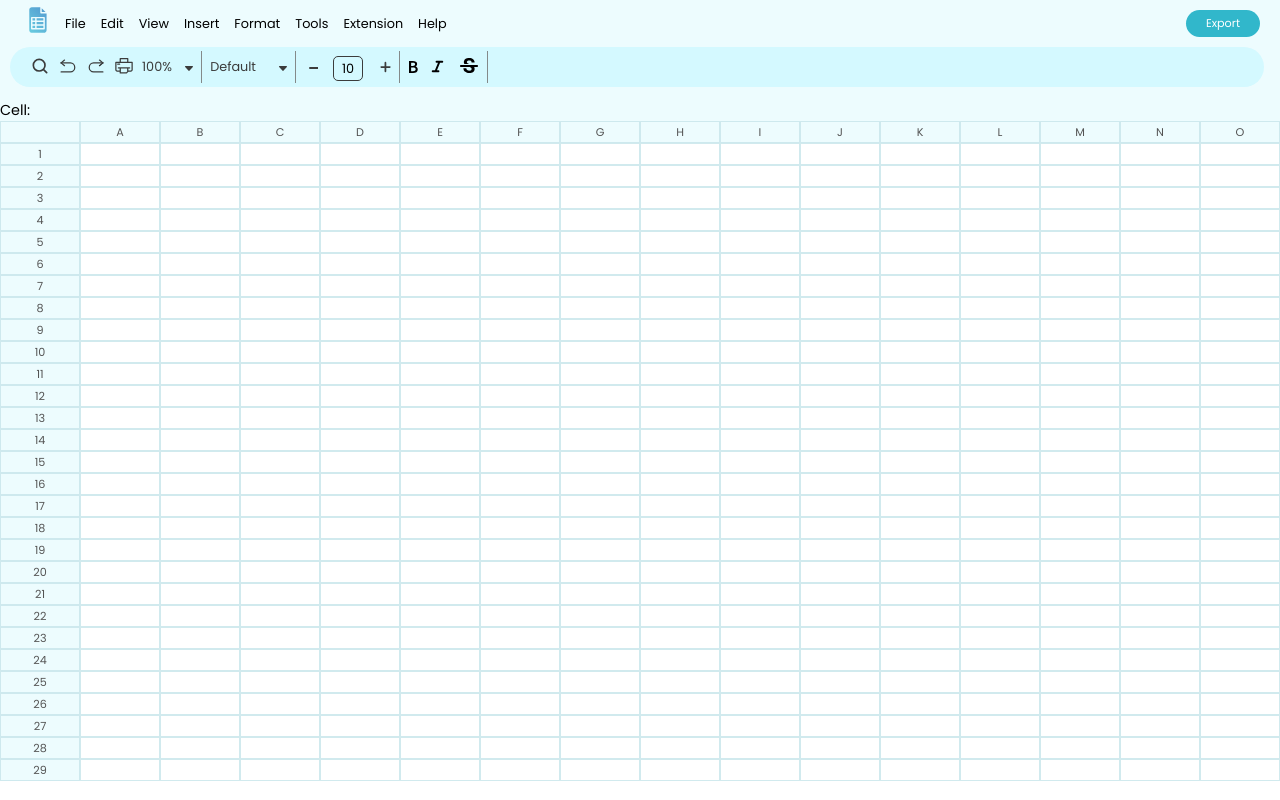
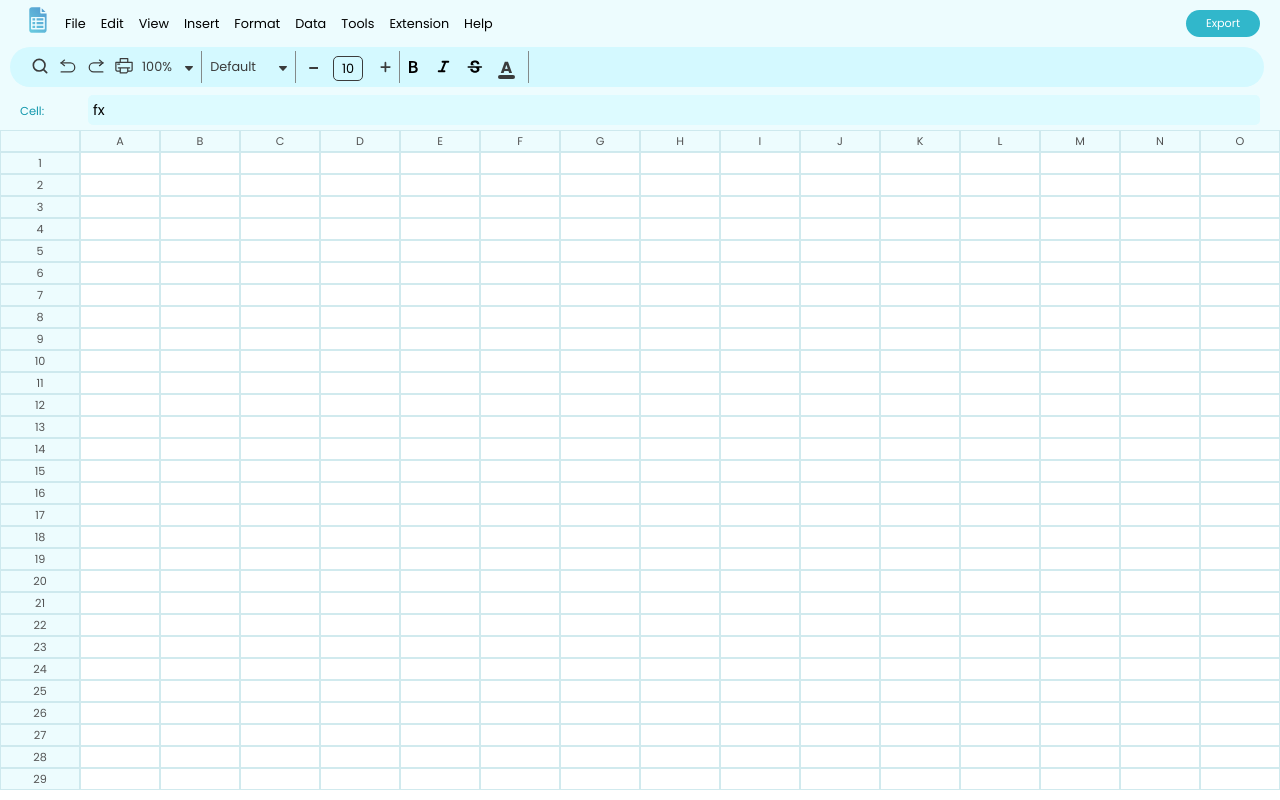
Before and after one commit to DEENOluwatobi/SpreadSheet, a plain HTML site: page index.html in a window 1280 px wide. Drawn offline with Linux system fonts and the light colour scheme.

Commit message:
added more designs

```diff
--- a/index.html
+++ b/index.html
@@ -25,6 +25,7 @@
                     <li class="menus ">View</li>
                     <li class="menus ">Insert</li>
                     <li class="menus ">Format</li>
+                    <li class="menus ">Data</li>
                     <li class="menus ">Tools</li>
                     <li class="menus ">Extension</li>
                     <li class="menus ">Help</li>
@@ -34,16 +35,16 @@
 
             <div class="engagement">
                 <div class="first-eng">
-                    <div>
+                    <div class="serach-icon">
                         <svg xmlns="http://www.w3.org/2000/svg" viewBox="0 0 24 24" fill="#3b3c3c" width="20" height="20" id="search"><g data-name="Layer 2"><path d="m20.71 19.29-3.4-3.39A7.92 7.92 0 0 0 19 11a8 8 0 1 0-8 8 7.92 7.92 0 0 0 4.9-1.69l3.39 3.4a1 1 0 0 0 1.42 0 1 1 0 0 0 0-1.42zM5 11a6 6 0 1 1 6 6 6 6 0 0 1-6-6z" data-name="search"></path></g></svg>
                     </div>
-                    <div>
+                    <div class="backward">
                         <svg xmlns="http://www.w3.org/2000/svg" viewBox="0 0 64 64" fill="#3b3c3c" width="20" height="20" id="back"><path fill="#3b3c3c" d="M20.86 33a2 2 0 0 1-1.26-.45L8.74 23.58a2 2 0 1 1 2.54-3.09l10.86 8.93a2 2 0 0 1 .27 2.81 2 2 0 0 1-1.55.77Z"></path><path fill="#3b3c3c" d="M10 24a2 2 0 0 1-1.27-3.55l10.87-8.88a2 2 0 0 1 2.54 3.09l-10.86 8.92A2 2 0 0 1 10 24Z"></path><path  fill="#3b3c3c" d="M39.57 52.89H10a2 2 0 1 1 0-4h29.57a12.43 12.43 0 0 0 0-24.85H10a2 2 0 1 1 0-4h29.57a16.43 16.43 0 0 1 0 32.85Z"></path></svg>
                     </div>
-                    <div style="transform: scaleX(-1)">
+                    <div style="transform: scaleX(-1)" class="forward">
                         <svg xmlns="http://www.w3.org/2000/svg" viewBox="0 0 64 64" fill="#3b3c3c" width="20" height="20" id="back"><path fill="#222" d="M20.86 33a2 2 0 0 1-1.26-.45L8.74 23.58a2 2 0 1 1 2.54-3.09l10.86 8.93a2 2 0 0 1 .27 2.81 2 2 0 0 1-1.55.77Z"></path><path fill="#3b3c3c" d="M10 24a2 2 0 0 1-1.27-3.55l10.87-8.88a2 2 0 0 1 2.54 3.09l-10.86 8.92A2 2 0 0 1 10 24Z"></path><path fill="#3b3c3c" d="M39.57 52.89H10a2 2 0 1 1 0-4h29.57a12.43 12.43 0 0 0 0-24.85H10a2 2 0 1 1 0-4h29.57a16.43 16.43 0 0 1 0 32.85Z"></path></svg>
                     </div>
-                    <div>
+                    <div class="print">
                         <svg xmlns="http://www.w3.org/2000/svg" enable-background="new 0 0 32 32" fill="#3b3c3c" width="20" height="20" viewBox="0 0 32 32" id="print"><path d="M29,9h-6V4c0-0.6-0.4-1-1-1H10C9.4,3,9,3.4,9,4v5H3c-0.6,0-1,0.4-1,1v12c0,1.7,1.3,3,3,3h4v2c0,0.6,0.4,1,1,1h10
                         c0.3,0,0.5-0.1,0.7-0.3l2-2c0.2-0.2,0.3-0.4,0.3-0.7h4c1.7,0,3-1.3,3-3V10C30,9.4,29.6,9,29,9z M11,5h10v4H11V5z M21,24.6L19.6,26
                         H11v-6h10V24.6z M28,22c0,0.6-0.4,1-1,1h-4v-3h2c0.6,0,1-0.4,1-1s-0.4-1-1-1H7c-0.6,0-1,0.4-1,1s0.4,1,1,1h2v3H5c-0.6,0-1-0.4-1-1
@@ -74,13 +75,17 @@
 
                 <div class="forth-eng">
                     <div class="bold">
-                        <svg xmlns="http://www.w3.org/2000/svg" width="10" height="16" id="bold"><path fill-rule="evenodd" d="M1 2h3.83c2.48 0 4.3.75 4.3 2.95 0 1.14-.63 2.23-1.67 2.61v.06c1.33.3 2.3 1.23 2.3 2.86 0 2.39-1.97 3.52-4.61 3.52H1V2zm3.66 4.95c1.67 0 2.38-.66 2.38-1.69 0-1.17-.78-1.61-2.34-1.61H3.13v3.3h1.53zm.27 5.39c1.77 0 2.75-.64 2.75-1.98 0-1.27-.95-1.81-2.75-1.81h-1.8v3.8h1.8v-.01z"></path></svg>
+                        <svg xmlns="http://www.w3.org/2000/svg" width="14" height="16" id="bold"><path fill-rule="evenodd" d="M1 2h3.83c2.48 0 4.3.75 4.3 2.95 0 1.14-.63 2.23-1.67 2.61v.06c1.33.3 2.3 1.23 2.3 2.86 0 2.39-1.97 3.52-4.61 3.52H1V2zm3.66 4.95c1.67 0 2.38-.66 2.38-1.69 0-1.17-.78-1.61-2.34-1.61H3.13v3.3h1.53zm.27 5.39c1.77 0 2.75-.64 2.75-1.98 0-1.27-.95-1.81-2.75-1.81h-1.8v3.8h1.8v-.01z"></path></svg>
                     </div>
                     <div class="italics">
                         <svg xmlns="http://www.w3.org/2000/svg" data-name="Layer 1" width="23" height="23" viewBox="0 0 24 24" id="italic"><path d="M17,6H11a1,1,0,0,0,0,2h1.52l-3.2,8H7a1,1,0,0,0,0,2h6a1,1,0,0,0,0-2H11.48l3.2-8H17a1,1,0,0,0,0-2Z"></path></svg>
                     </div>
                     <div class="strikethrough">
-                        <svg xmlns="http://www.w3.org/2000/svg" width="22" height="22" viewBox="0 0 22 22" id="strikethrough-s"><path fill="none" d="M0 0h24v24H0z"></path><path d="M14.59 7.52c0-.31-.05-.59-.15-.85-.09-.27-.24-.49-.44-.68-.2-.19-.45-.33-.75-.44-.3-.1-.66-.16-1.06-.16-.39 0-.74.04-1.03.13s-.53.21-.72.36c-.19.16-.34.34-.44.55-.1.21-.15.43-.15.66 0 .48.25.88.74 1.21.38.25.77.48 1.41.7H7.39c-.05-.08-.11-.17-.15-.25-.26-.48-.39-1.03-.39-1.67 0-.61.13-1.16.4-1.67.26-.5.63-.93 1.11-1.29.48-.35 1.05-.63 1.7-.83.66-.19 1.39-.29 2.18-.29.81 0 1.54.11 2.21.34.66.22 1.23.54 1.69.94.47.4.83.88 1.08 1.43s.38 1.15.38 1.81h-3.01M20 10H4c-.55 0-1 .45-1 1s.45 1 1 1h8.62c.18.07.4.14.55.2.37.17.66.34.87.51s.35.36.43.57c.07.2.11.43.11.69 0 .23-.05.45-.14.66-.09.2-.23.38-.42.53-.19.15-.42.26-.71.35-.29.08-.63.13-1.01.13-.43 0-.83-.04-1.18-.13s-.66-.23-.91-.42c-.25-.19-.45-.44-.59-.75s-.25-.76-.25-1.21H6.4c0 .55.08 1.13.24 1.58s.37.85.65 1.21c.28.35.6.66.98.92.37.26.78.48 1.22.65.44.17.9.3 1.38.39.48.08.96.13 1.44.13.8 0 1.53-.09 2.18-.28s1.21-.45 1.67-.79c.46-.34.82-.77 1.07-1.27s.38-1.07.38-1.71c0-.6-.1-1.14-.31-1.61-.05-.11-.11-.23-.17-.33H20c.55 0 1-.45 1-1V11c0-.55-.45-1-1-1z"></path></svg>
+                        <svg xmlns="http://www.w3.org/2000/svg" width="18" height="18" viewBox="0 0 22 22" id="strikethrough-s"><path fill="none" d="M0 0h24v24H0z"></path><path d="M14.59 7.52c0-.31-.05-.59-.15-.85-.09-.27-.24-.49-.44-.68-.2-.19-.45-.33-.75-.44-.3-.1-.66-.16-1.06-.16-.39 0-.74.04-1.03.13s-.53.21-.72.36c-.19.16-.34.34-.44.55-.1.21-.15.43-.15.66 0 .48.25.88.74 1.21.38.25.77.48 1.41.7H7.39c-.05-.08-.11-.17-.15-.25-.26-.48-.39-1.03-.39-1.67 0-.61.13-1.16.4-1.67.26-.5.63-.93 1.11-1.29.48-.35 1.05-.63 1.7-.83.66-.19 1.39-.29 2.18-.29.81 0 1.54.11 2.21.34.66.22 1.23.54 1.69.94.47.4.83.88 1.08 1.43s.38 1.15.38 1.81h-3.01M20 10H4c-.55 0-1 .45-1 1s.45 1 1 1h8.62c.18.07.4.14.55.2.37.17.66.34.87.51s.35.36.43.57c.07.2.11.43.11.69 0 .23-.05.45-.14.66-.09.2-.23.38-.42.53-.19.15-.42.26-.71.35-.29.08-.63.13-1.01.13-.43 0-.83-.04-1.18-.13s-.66-.23-.91-.42c-.25-.19-.45-.44-.59-.75s-.25-.76-.25-1.21H6.4c0 .55.08 1.13.24 1.58s.37.85.65 1.21c.28.35.6.66.98.92.37.26.78.48 1.22.65.44.17.9.3 1.38.39.48.08.96.13 1.44.13.8 0 1.53-.09 2.18-.28s1.21-.45 1.67-.79c.46-.34.82-.77 1.07-1.27s.38-1.07.38-1.71c0-.6-.1-1.14-.31-1.61-.05-.11-.11-.23-.17-.33H20c.55 0 1-.45 1-1V11c0-.55-.45-1-1-1z"></path></svg>
+                    </div>
+                    <div class="text-color flex-center">
+                        <span>A</span>
+                        <span id="t-color"></span>
                     </div>
                 </div>
             </div>
@@ -88,8 +93,16 @@
 
         <div class="sheet">
             <div class="cell-line">
-                <span class="cell-num">Cell: </span>
-                <span id="cell-status"></span>
+                <div class="cell-container">
+                    <div class="cell-num-status">
+                        <span class="cell-num">Cell: </span>
+                        <span id="cell-status"></span>
+                    </div>
+                    <div class="cell-input">
+                        <span>fx</span>
+                        <input type="text" name="" id="">
+                    </div>
+                </div>
             </div>
             <div id="spreadsheet-container"></div>
         </div>
--- a/style.css
+++ b/style.css
@@ -16,7 +16,7 @@
     position: fixed;
     top: 0;
     left: 0;
-    height: 100px;
+    height: 90px;
     background-color: rgb(237, 252, 254);
     width: 100%;
 }
@@ -47,10 +47,23 @@
     cursor: pointer;
     font-size: .7em;
 }
+.engagement{
+    width: 98%;
+    padding: 0px 20px 10px 20px;
+    margin: 0 10px;
+    border-radius: 25px;
+    background-color: rgb(212, 249, 255);
+    display: flex;
+    justify-content: flex-start;
+    align-items: center;
+    gap: 3px;
+    padding-top: 10px;
+    height: 2.5em;
+}
 .sheet{
     width: 100%;
     height: 100%;
-    margin-top: 100px;
+    margin-top: 90px;
     overflow: scroll;
 }
 .cell-row {
@@ -82,18 +95,37 @@
     background: rgb(237, 252, 254);
     border: 1.5px solid rgb(52, 218, 244);
 }
-.engagement{
-    width: 98%;
-    padding: 0px 20px 10px 20px;
-    margin: 0 10px;
-    border-radius: 25px;
-    background-color: rgb(212, 249, 255);
+.cell-container{
     display: flex;
-    justify-content: flex-start;
     align-items: center;
-    gap: 3px;
-    padding-top: 10px;
-    height: 2.5em;
+    padding: 5px 20px;
+    width: 100%;
+}
+.cell-num,
+#cell-status{
+    font-size: .8em;
+    padding-right: 2px;
+    color: rgb(18, 151, 172);
+}
+.cell-num-status{
+    width: 5em;
+}
+.cell-input{
+    width: 100%;
+    display: flex;
+    justify-content: center;
+    align-items: center;
+    gap: 10px;
+    border-radius: 5px;
+    padding: 0 5px;
+    background-color: rgb(221, 251, 255);
+}
+.cell-input input{
+    width: 100%;
+    padding: 5px 0;
+    background-color: transparent;
+    border: none;
+    outline: none;
 }
 .first-eng,
 .second-eng,
@@ -145,12 +177,42 @@
     font-size: .8em;
     margin: 0 2px;
 }
+.forth-eng{
+    gap: 10px;
+}
 .minus{
     padding: 0 5px 1px 0;
 }
 .plus{
     padding-top: 2px;
 }
-.forth-eng{
-
+.strikethrough{
+    padding-top: 2px;
+    cursor: pointer;
 }
+.bold,
+.italics,
+.plus,
+.minus,
+.search-icon,
+.backward,
+.forward,
+.print,
+.zoom{
+    cursor: pointer;
+}
+.text-color{
+    color: #3b3c3c;
+    flex-direction: column;
+    font-weight: bold;
+    line-height: 15px;
+    padding-bottom: 5px;
+    cursor: pointer;
+    padding: 0 5px;
+}
+#t-color{
+    width: 17px;
+    height: 4px;
+    border-radius: 3px;
+    background-color: #3b3c3c;
+}
```
